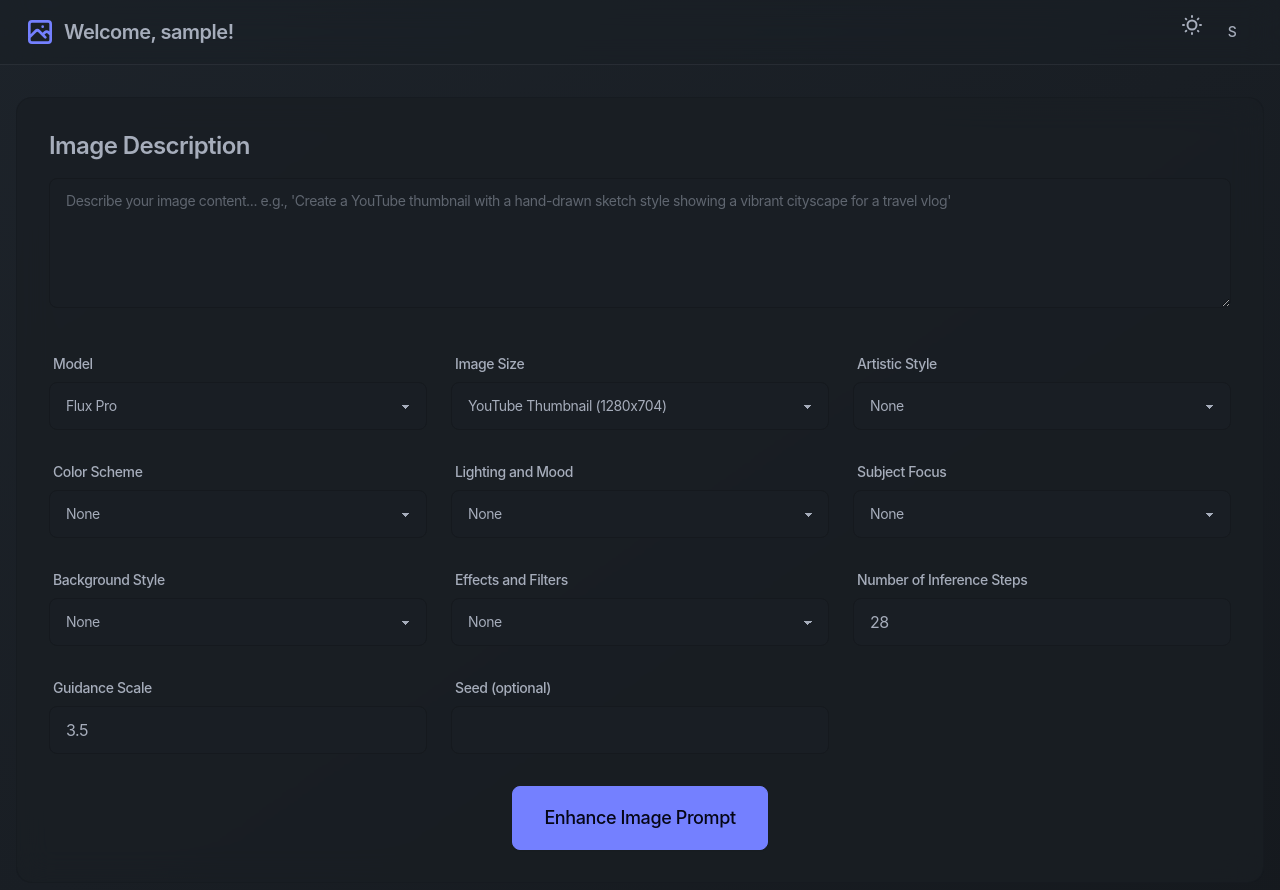
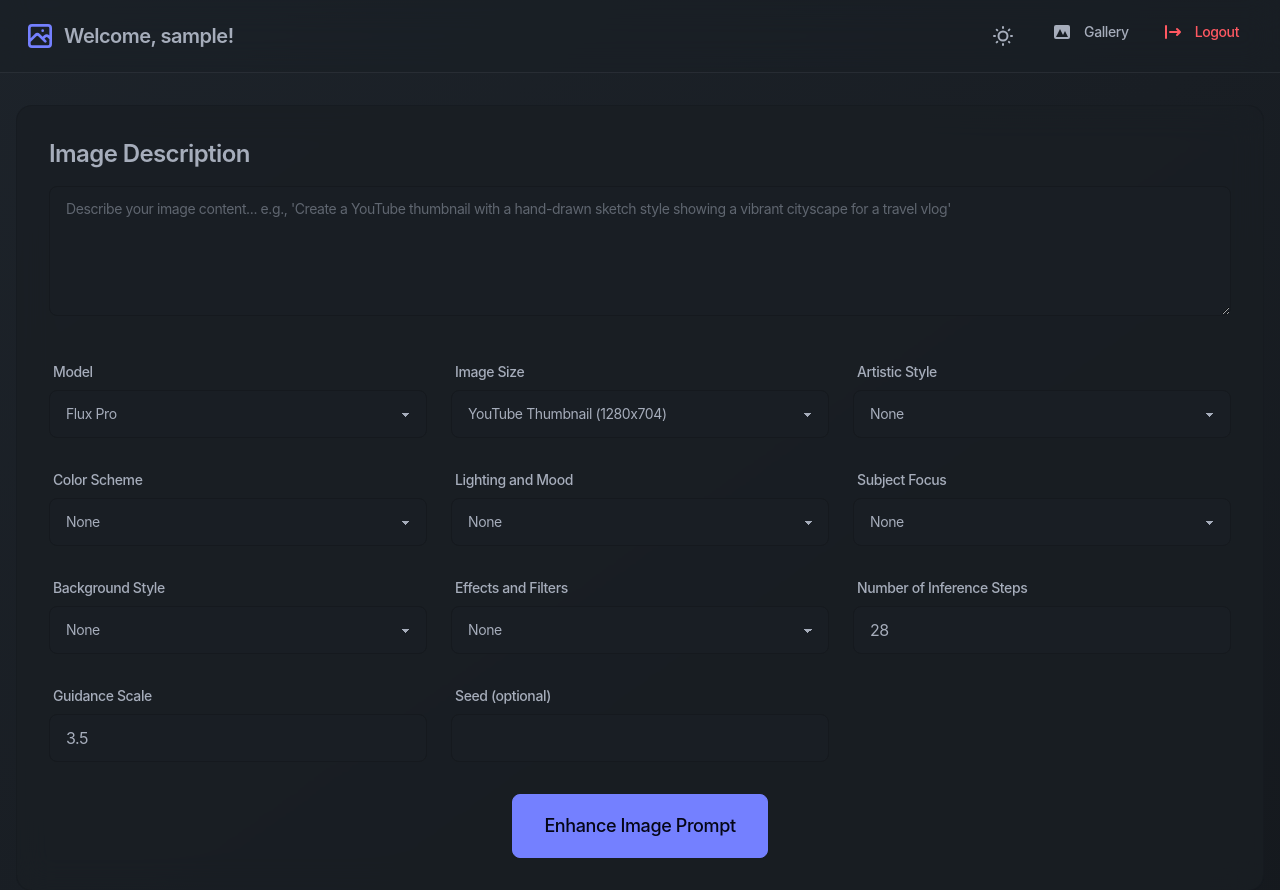
Before and after one commit to marketcalls/sketchmaker, a Flask app: page /dashboard in a window 1280 px wide. Shown: the top 890 px of the page. Before the commit the page ends 850 px from the top, so only its background shows below. Run offline with Flask 3, Linux system fonts and the light colour scheme; the visitor is signed in with stand-in values (Sample User, id 1); parts of the project's set-up code (start-up, migrations or seed data) failed here and were passed over; some libraries are stand-ins or nearby versions.

Commit message:
fixing navbar

```diff
--- a/templates/dashboard.html
+++ b/templates/dashboard.html
@@ -15,23 +15,32 @@
                     <h1 class="text-xl font-semibold">Welcome, {{ current_user.username }}!</h1>
                 </div>
             </div>
-            <div class="flex-none gap-4">
+            <div class="flex-none">
+                <ul class="menu menu-horizontal px-1 space-x-2">
+                    <li>
                         <label class="swap swap-rotate">
                             <input type="checkbox" class="theme-controller" value="dark" />
                             <svg class="swap-on fill-current w-6 h-6" xmlns="http://www.w3.org/2000/svg" viewBox="0 0 24 24"><path d="M5.64,17l-.71.71a1,1,0,0,0,0,1.41,1,1,0,0,0,1.41,0l.71-.71A1,1,0,0,0,5.64,17ZM5,12a1,1,0,0,0-1-1H3a1,1,0,0,0,0,2H4A1,1,0,0,0,5,12Zm7-7a1,1,0,0,0,1-1V3a1,1,0,0,0-2,0V4A1,1,0,0,0,12,5ZM5.64,7.05a1,1,0,0,0,.7.29,1,1,0,0,0,.71-.29,1,1,0,0,0,0-1.41l-.71-.71A1,1,0,0,0,4.93,6.34Zm12,.29a1,1,0,0,0,.7-.29l.71-.71a1,1,0,1,0-1.41-1.41L17,5.64a1,1,0,0,0,0,1.41A1,1,0,0,0,17.66,7.34ZM21,11H20a1,1,0,0,0,0,2h1a1,1,0,0,0,0-2Zm-9,8a1,1,0,0,0-1,1v1a1,1,0,0,0,2,0V20A1,1,0,0,0,12,19ZM18.36,17A1,1,0,0,0,17,18.36l.71.71a1,1,0,0,0,1.41,0,1,1,0,0,0,0-1.41ZM12,6.5A5.5,5.5,0,1,0,17.5,12,5.51,5.51,0,0,0,12,6.5Zm0,9A3.5,3.5,0,1,1,15.5,12,3.5,3.5,0,0,1,12,15.5Z"/></svg>
                             <svg class="swap-off fill-current w-6 h-6" xmlns="http://www.w3.org/2000/svg" viewBox="0 0 24 24"><path d="M21.64,13a1,1,0,0,0-1.05-.14,8.05,8.05,0,0,1-3.37.73A8.15,8.15,0,0,1,9.08,5.49a8.59,8.59,0,0,1,.25-2A1,1,0,0,0,8,2.36,10.14,10.14,0,1,0,22,14.05,1,1,0,0,0,21.64,13Zm-9.5,6.69A8.14,8.14,0,0,1,7.08,5.22v.27A10.15,10.15,0,0,0,17.22,15.63a9.79,9.79,0,0,0,2.1-.22A8.11,8.11,0,0,1,12.14,19.73Z"/></svg>
                         </label>
-                <div class="dropdown dropdown-end">
-                    <div tabindex="0" role="button" class="btn btn-ghost btn-circle avatar placeholder">
-                        <div class="bg-neutral-focus text-neutral-content rounded-full w-10">
-                            <span>{{ current_user.username[0]|upper }}</span>
-                        </div>
-                    </div>
-                    <ul tabindex="0" class="mt-3 z-[1] p-2 shadow menu menu-sm dropdown-content bg-base-200 rounded-box w-52">
-                        <li><a href="{{ url_for('gallery.gallery') }}">My Gallery</a></li>
-                        <li><a href="{{ url_for('auth.logout') }}">Logout</a></li>
+                    </li>
+                    <li>
+                        <a href="{{ url_for('gallery.gallery') }}" class="btn btn-ghost btn-sm normal-case">
+                            <svg xmlns="http://www.w3.org/2000/svg" class="h-5 w-5 mr-1" viewBox="0 0 20 20" fill="currentColor">
+                                <path fill-rule="evenodd" d="M4 3a2 2 0 00-2 2v10a2 2 0 002 2h12a2 2 0 002-2V5a2 2 0 00-2-2H4zm12 12H4l4-8 3 6 2-4 3 6z" clip-rule="evenodd"/>
+                            </svg>
+                            Gallery
+                        </a>
+                    </li>
+                    <li>
+                        <a href="{{ url_for('auth.logout') }}" class="btn btn-ghost btn-sm normal-case text-error">
+                            <svg xmlns="http://www.w3.org/2000/svg" class="h-5 w-5 mr-1" viewBox="0 0 20 20" fill="currentColor">
+                                <path fill-rule="evenodd" d="M3 3a1 1 0 00-1 1v12a1 1 0 102 0V4a1 1 0 00-1-1zm10.293 9.293a1 1 0 001.414 1.414l3-3a1 1 0 000-1.414l-3-3a1 1 0 10-1.414 1.414L14.586 9H7a1 1 0 100 2h7.586l-1.293 1.293z" clip-rule="evenodd"/>
+                            </svg>
+                            Logout
+                        </a>
+                    </li>
                 </ul>
-                </div>
             </div>
         </div>
     </div>
```
Also changed, not shown: blueprints/auth.py (+6 -13 lines). Lines whose indentation alone changed are shown as unchanged.
